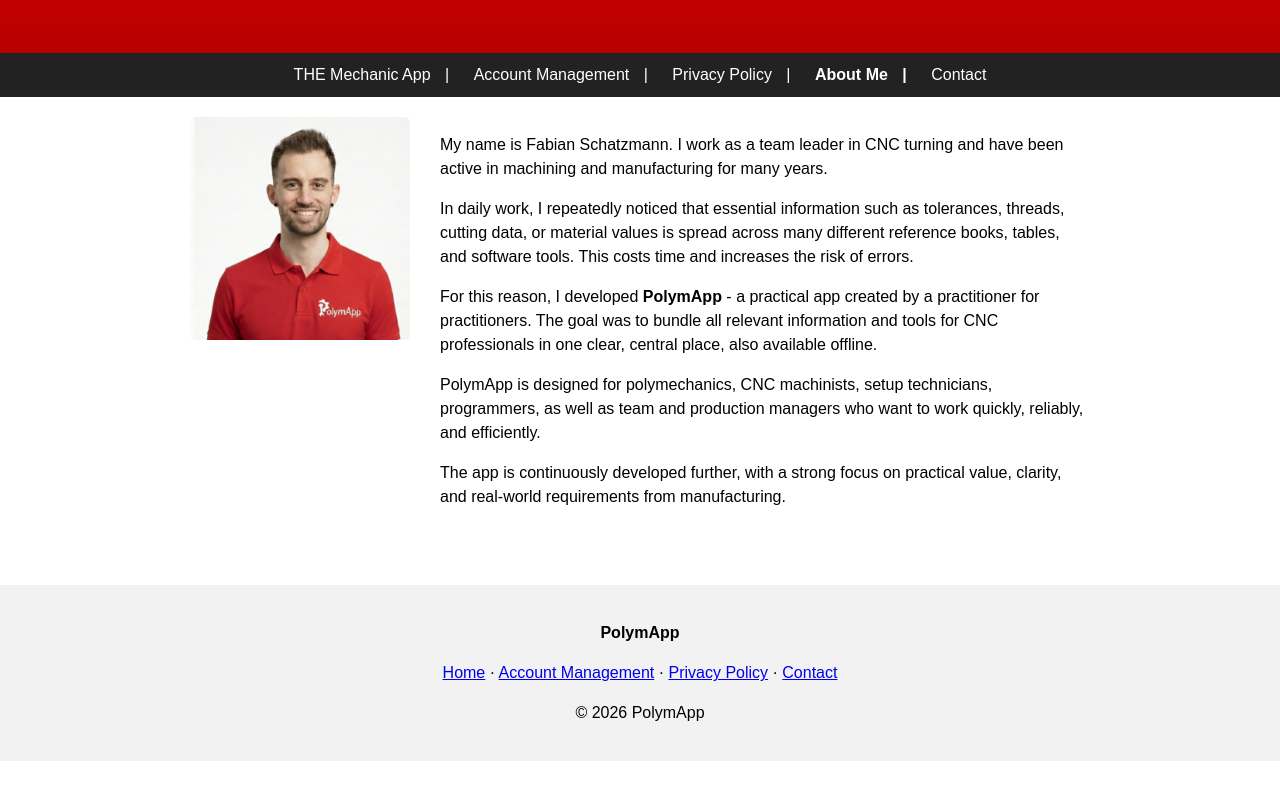
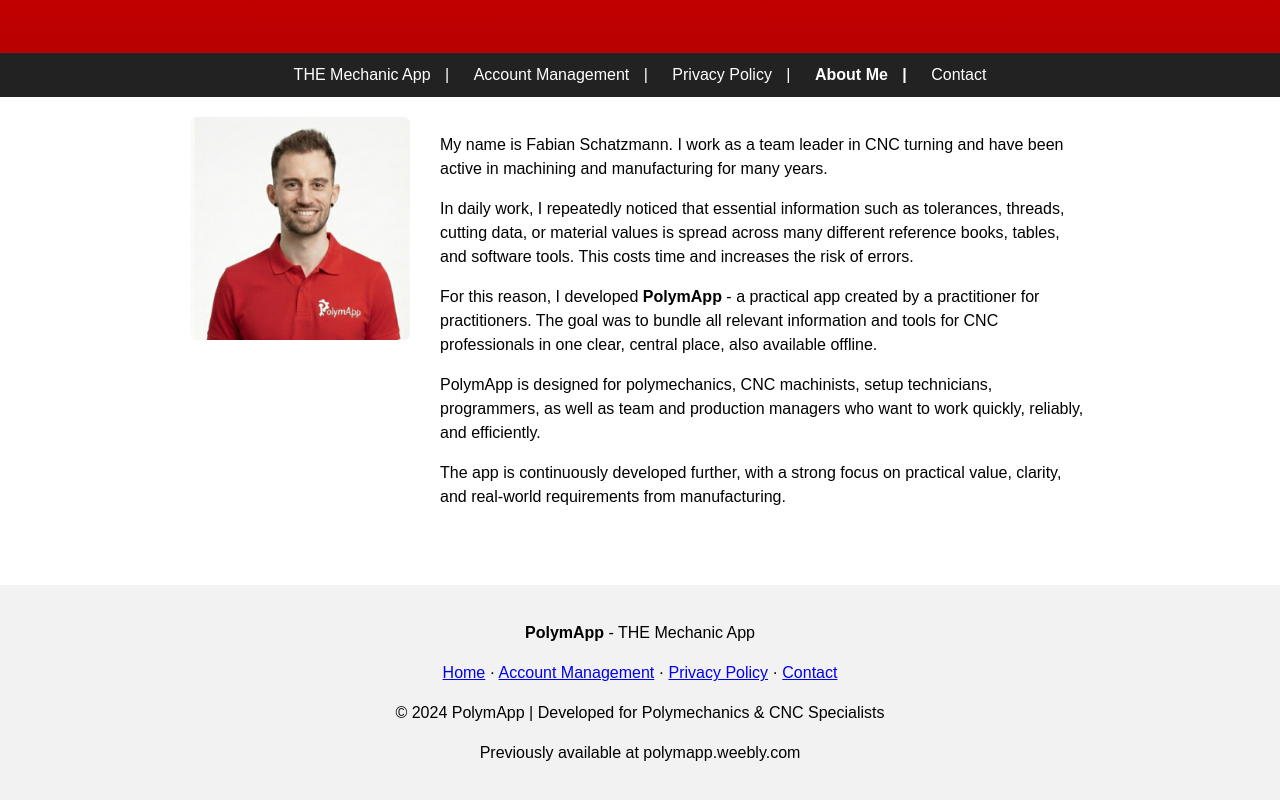
Before and after one commit to Shyro2000/polymapp-website, a plain HTML site: page about-en.html in a window 1280 px wide. Shown: the part 306-1106 px from the top of the page. Before the commit the page ends 1067 px from the top, so only its background shows below. Drawn offline with Linux system fonts and the light colour scheme.

Commit message:
Aktualisieren Footer von about-en.html

```diff
--- a/about-en.html
+++ b/about-en.html
@@ -180,14 +180,18 @@
 </div>
 
 <footer>
-  <p><strong>PolymApp</strong></p>
+    <p><strong>PolymApp</strong> - THE Mechanic App</p>
   <p>
     <a href="index-en.html">Home</a> ·
     <a href="accountverwaltung-en.html">Account Management</a> ·
     <a href="datenschutz-en.html">Privacy Policy</a> ·
     <a href="kontakt-en.html">Contact</a>
   </p>
-  <p>© 2026 PolymApp</p>
+   <p>© 2024 PolymApp | Developed for Polymechanics & CNC Specialists</p>
+<p>
+Previously available at polymapp.weebly.com
+</p>
+<br>
 </footer>
 
 </body>
```
